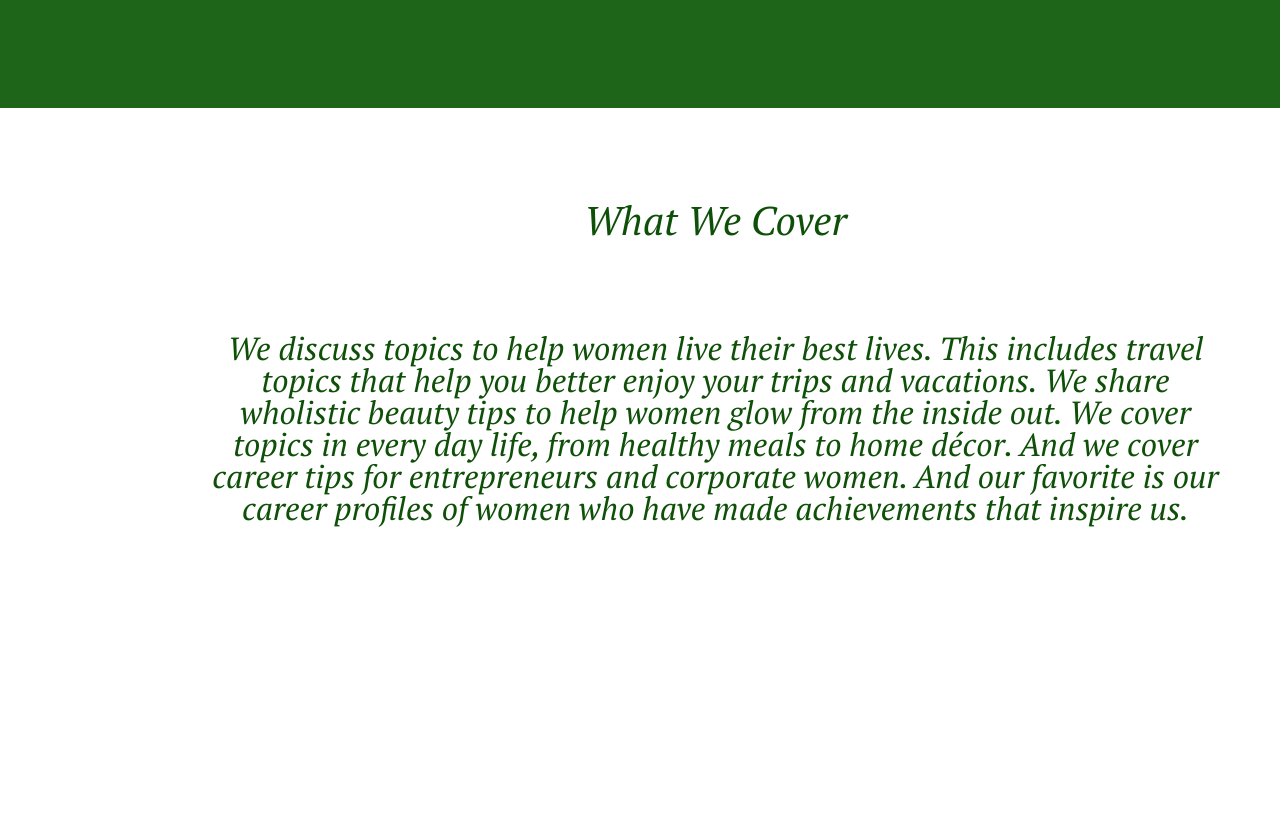
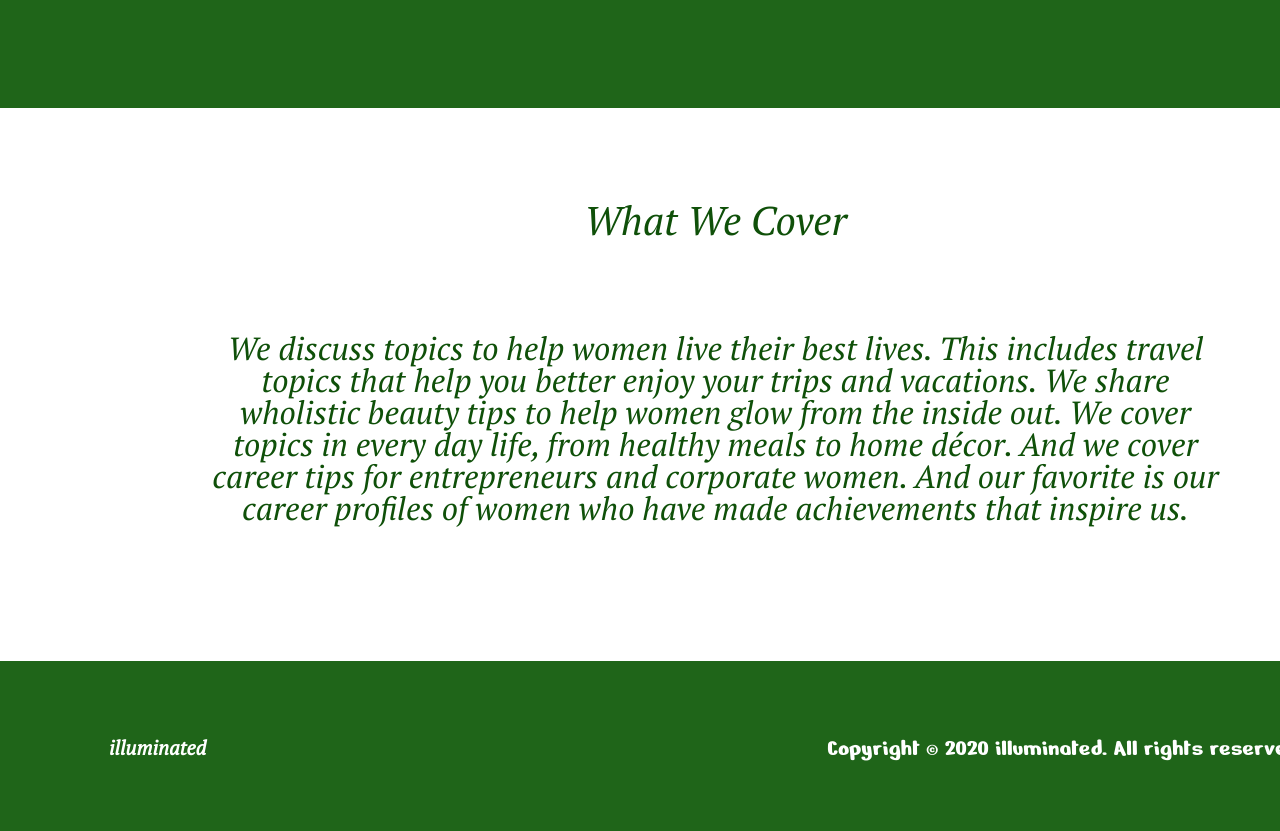
Before and after one commit to NutsaGabshidze/davaleba-5, a plain HTML site: page index.html in a window 1280 px wide. Shown: the part 912-1743 px from the top of the page. Before the commit the page ends 1573 px from the top, so only its background shows below. Drawn offline with Linux system fonts and the light colour scheme; files whose address does not match are found by name.

Commit message:
add footer

```diff
--- a/css/style.css
+++ b/css/style.css
@@ -1,48 +1,56 @@
-header{
+ header,
+ section,
+ article,
+ footer {
+     margin: 0 auto;
      width: 1440px;
-    margin: 0 auto;
-    padding: 40.89px 0  100.26px 69px;
  }
-nav{
+
+ /* დაიწყო header */
+ header {
+     padding: 40.89px 0 100.26px 69px;
+ }
+
+ nav {
      display: inline-block;
  }
-.logo{
+
+ .logo {
      vertical-align: middle;
      margin-right: 229px;
  }
-li{
+
+ li {
      display: inline-block;
-    margin-left: 83px ;
+     margin-left: 83px;
      color: #0F5009;
      font-family: 'Nerko One', cursive;
      font-weight: 400;
      font-size: 32px;
  }
+
  /* დამთავრდა header */
 
- section{
-    width: 1440px;
-    margin: 0 auto;
+ section {
      padding: 110px 61px 154px 69px;
      background-color: #1F6519;
  }
- img{
-    display: inline-block;
-    margin-right: 92px;
- }
- div{
+
+ div {
      display: inline-block;
      vertical-align: top;
      color: #FFFFFF;
      font-weight: 400px;
+     margin-left: 92px;
+ }
 
- }
- h3{
+ h3 {
      font-size: 36px;
      font-family: 'Nerko One', cursive;
      text-align: center;
  }
- .text_1{
+
+ .text_1 {
      width: 448px;
      height: 480px;
      margin-top: 35px;
@@ -50,22 +58,46 @@ li{
      font-size: 32px;
      font-style: italic;
  }
+
  /* დამთავრდა section */
 
- article{
-    width: 1440px;
-    margin: 0 auto;
-    padding: 92px 216px 137px 207px ;
+ article {
+     padding: 92px 216px 137px 207px;
      color: #0F5009;
      font-family: 'PT Serif', serif;
      font-weight: 400;
      text-align: center;
      font-style: italic;
  }
- h2{
+
+ h2 {
      font-size: 40px;
  }
- .text_2{
+
+ .text_2 {
      margin-top: 92px;
      font-size: 32px;
  }
+
+ /* დამთავრდა article */
+
+ footer {
+     background-color: #1F6519;
+     color: #FFFFFF;
+     padding: 76px 118px 70px 109px;
+ }
+
+ .footer_1 {
+     margin-right: 617px;
+     font-family: 'PT Serif', serif;
+     font-weight: 700;
+     font-size: 20px;
+     font-style: bold;
+     display: inline-block;
+ }
+
+ .footer_2 {
+     font-family: 'Nerko One', cursive;
+     font-size: 24px;
+     display: inline-block;
+ }
--- a/index.html
+++ b/index.html
@@ -1,5 +1,6 @@
 <!DOCTYPE html>
 <html lang="en">
+
 <head>
     <meta charset="UTF-8">
     <meta http-equiv="X-UA-Compatible" content="IE=edge">
@@ -10,16 +11,25 @@
     <title>Desktop-1</title>
 
 </head>
+
 <body>
     <!-- აქ იწყება header -->
     <header>
-        <img class="logo"
-        src="images/illuminated.png" alt="ლოგო">
-       <nav><ul>
-           <a href="index.html"> <li style="color:#FA1A35 ;">BLOG</li></a>
-           <a href=""><li>SHOP</li></a>
-           <a href=""> <li>ABOUT</li></a>
-           <a href=""> <li>CONTACT</li></a>
+        <img class="logo" src="images/illuminated.png" alt="ლოგო">
+        <nav>
+            <ul>
+                <a href="index.html">
+                    <li style="color:#FA1A35 ;">BLOG</li>
+                </a>
+                <a href="">
+                    <li>SHOP</li>
+                </a>
+                <a href="">
+                    <li>ABOUT</li>
+                </a>
+                <a href="">
+                    <li>CONTACT</li>
+                </a>
             </ul>
         </nav>
     </header>
@@ -28,19 +38,31 @@
         <img class="photo" src="images/Rectangle 2-2.png" alt="ფოტო">
         <div>
             <h3>OUR MISSION</h3>
-        <p class="text_1">Our mission at Illuminated is to be a place for all women to feel at home. We provide empowering content and stories
-        that inspire, uplift, and motivate. We're here to be a place of service and community for women who want more out of
+            <p class="text_1">Our mission at Illuminated is to be a place for all women to feel at home. We provide
+                empowering content and stories
+                that inspire, uplift, and motivate. We're here to be a place of service and community for women who want
+                more out of
                 life and who are looking for guidance and like-minded thinkers. Welcome, home.</p>
         </div>
     </section>
     <!-- დამთავრდა section -->
     <article>
         <h2>What We Cover</h2>
-    <p class="text_2">We discuss topics to help women live their best lives. This includes travel topics that help you better enjoy your trips
-    and vacations. We share wholistic beauty tips to help women glow from the inside out. We cover topics in every day life,
-    from healthy meals to home décor. And we cover career tips for entrepreneurs and corporate women. And our favorite is
+        <p class="text_2">We discuss topics to help women live their best lives. This includes travel topics that help
+            you better enjoy your trips
+            and vacations. We share wholistic beauty tips to help women glow from the inside out. We cover topics in
+            every day life,
+            from healthy meals to home décor. And we cover career tips for entrepreneurs and corporate women. And our
+            favorite is
             our career profiles of women who have made achievements that inspire us.
         </p>
     </article>
+    <!-- დამთავრდა article -->
+    <footer>
+        <p class="footer_1">illuminated</p>
+        <p class="footer_2">Copyright © 2020 illuminated. All rights reserved</p>
+    </footer>
+    <!-- დამთავრდა footer -->
 </body>
+
 </html>
```
Lines whose indentation alone changed are shown as unchanged.
